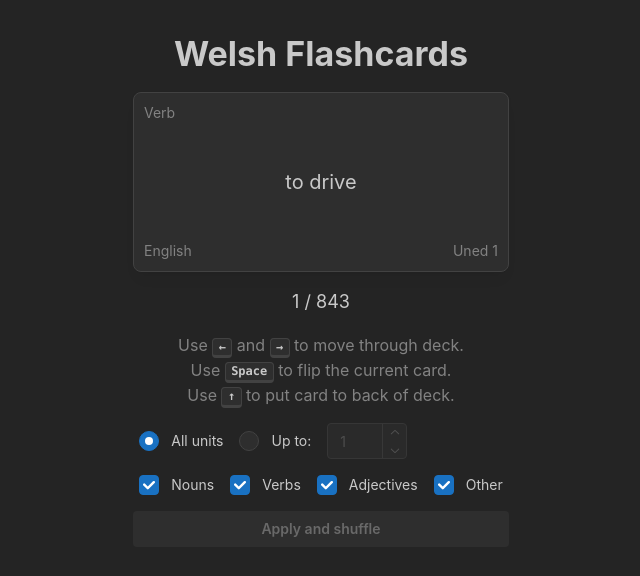
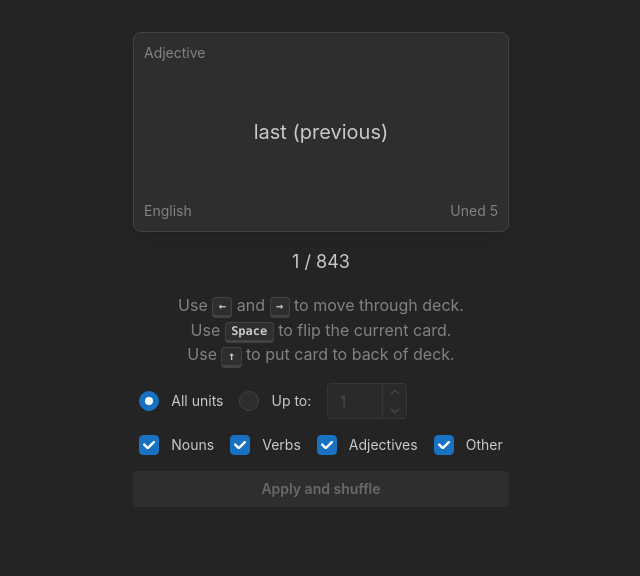
Before and after one commit to rjw57/welsh-flashcards, a React (Vite) app: page / in a window 1280 px wide. Shown: the top 576 px of the page, without its empty margins (319-959 px from the left). Built offline with nearby package versions, Linux system fonts and the light colour scheme.

Commit message:
feat: remove title

```diff
--- a/src/pages/Index.tsx
+++ b/src/pages/Index.tsx
@@ -1,5 +1,5 @@
 import { useState } from "react";
-import { Text, Title, Button, Stack, Box, Kbd, Group } from "@mantine/core";
+import { Text, Button, Stack, Box, Kbd, Group } from "@mantine/core";
 import FlashCard from "../components/FlashCard";
 import VOCAB, { PartOfSpeech, getMaxUnit } from "../vocab";
 import OptionsPane from "../components/OptionsPane.tsx";
@@ -43,8 +43,8 @@ const Index = () => {
   const [cardIndex, setCardIndex] = useState(0);
   const [options, setOptions] = useState(DEFAULT_OPTIONS);
   const [optionsUpdated, setOptionsUpdated] = useState(false);
-  const [vocab, setVocab] = useState(() => shuffleInPlace(getFilteredVocab(options)));
-  const [shouldShuffle, setShouldShuffle] = useState(false);
+  const [vocab, setVocab] = useState(() => getFilteredVocab(options));
+  const [shouldShuffle, setShouldShuffle] = useState(true);
   const [startFlipped, setStartFlipped] = useState(false);
 
   if (shouldShuffle) {
@@ -87,8 +87,7 @@ const Index = () => {
   return (
     <Group justify="center" mt="xl">
       <Stack align="center" w="100vw" maw={400} px="sm">
-        <Title>Welsh Flashcards</Title>
-        <Box w="100%" h={180} pos="relative">
+        <Box w="100%" h={200} pos="relative">
           {[cardIndex - 1, cardIndex, cardIndex + 1].map((idx) => {
             if (idx < 0 || idx >= vocab.length) {
               return undefined;
```
